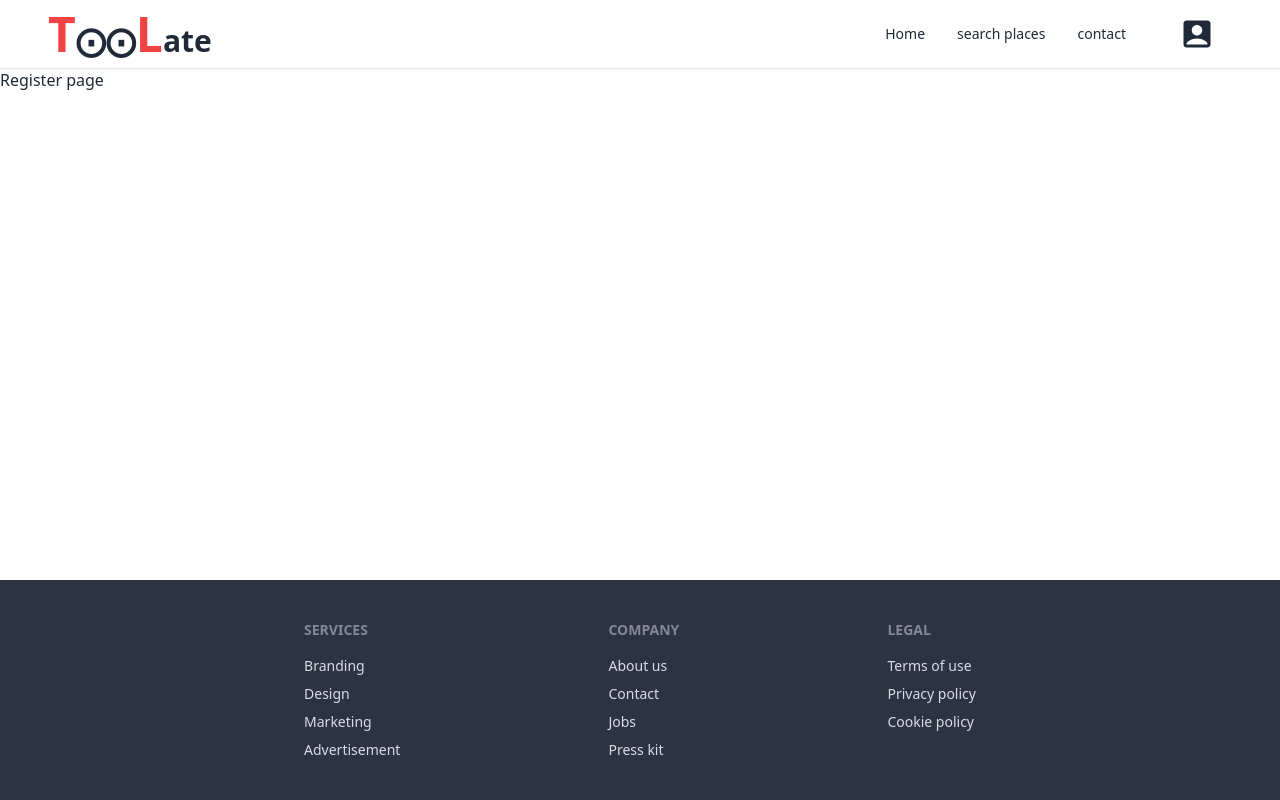
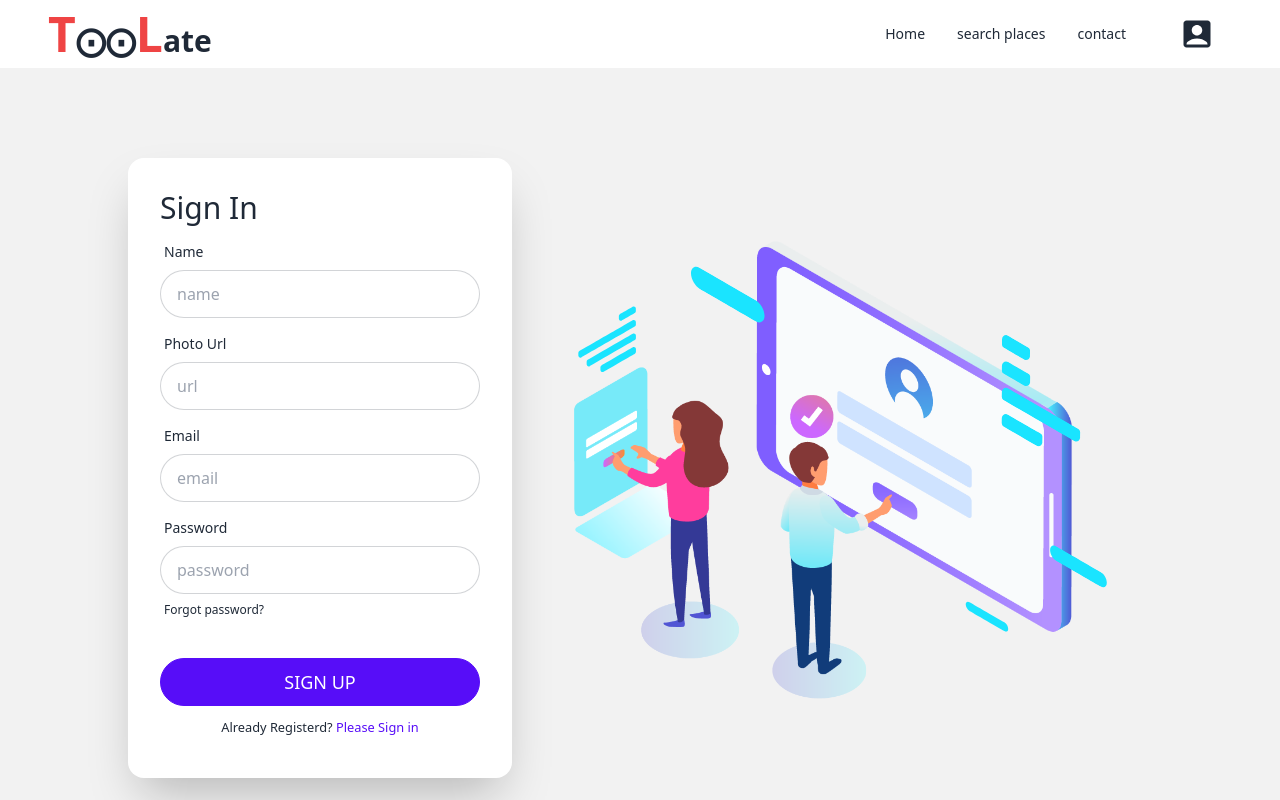
Before and after one commit to ocircleo/moonknight, a React (Vite) app: page /register in a window 1280 px wide. Shown: the top 800 px of the page. Built offline with nearby package versions, Linux system fonts and the light colour scheme; no server answers.

Commit message:
sign up added

```diff
--- a/src/main.jsx
+++ b/src/main.jsx
@@ -5,6 +5,8 @@ import "./index.css";
 import Provider from "./private/provider/Provider.jsx";
 import { RouterProvider } from "react-router-dom";
 import Data_Provider from "./private/provider/Data_Provider.jsx";
+import { ToastContainer } from 'react-toastify';
+import 'react-toastify/dist/ReactToastify.css';
 
 const router = routes;
 ReactDOM.createRoot(document.getElementById("root")).render(
@@ -14,5 +16,6 @@ ReactDOM.createRoot(document.getElementById("root")).render(
         <RouterProvider router={router} />
       </Data_Provider>
     </Provider>
+    <ToastContainer />
   </React.StrictMode>
 );
--- a/src/moderator/Moderator.jsx
+++ b/src/moderator/Moderator.jsx
@@ -2,8 +2,6 @@
 import { BsThreeDotsVertical } from "react-icons/bs";
 import ActiveLink from "../shared/Activelink/ActiveLink";
 import { Outlet } from "react-router-dom";
-import { ToastContainer } from "react-toastify";
-import 'react-toastify/dist/ReactToastify.css';
 
 const Moderator = () => {
     return (
@@ -32,7 +30,6 @@ const Moderator = () => {
                 </ul>
 
             </div>
-            <ToastContainer />
         </div >
     );
 };
--- a/src/pages/register/Register.jsx
+++ b/src/pages/register/Register.jsx
@@ -1,7 +1,104 @@
+import { Link, useLocation, useNavigate } from "react-router-dom";
+import Lottie from "lottie-react";
+import reader from "../../../public/login.json";
+import { useContext, useState } from "react";
+import { Authcontext } from "../../private/provider/Provider";
+import { toast } from "react-toastify";
 
 const Register = () => {
+    const {createEmailusers, updateUser} = useContext(Authcontext);
+    const [error, setError] = useState('')
+
+    const location = useLocation()
+    const navigate = useNavigate()
+
+    const from = location.state?.from?.pathname || '/'
+
+    const handleSignUp = event => {
+        event.preventDefault()
+        const form = event.target;
+        const name = form.name.value;
+        const email = form.email.value;
+        const password = form.password.value;
+        const photo = form.photo.value;
+
+        console.log(name, email, password, photo)
+        if (!/^(?=.*[a-z])(?=.*[A-Z])(?=.*\d)[a-zA-Z\d]{8,}$/.test(password)) {
+            setError('Minimum eight characters, at least one uppercase letter, one lowercase letter and one number')
+            return;
+        }
+
+        if ((name, email, password, photo)) {
+
+            createEmailusers(email, password)
+                .then(result => {
+                    const createdUser = result.user;
+                    updateUser(name, photo).then(() => {
+                        form.reset();
+                    })
+                    .catch(error => { toast.error(error.message); });
+                    toast.success('Successfully Registerd')
+                    navigate(from, { replace: true })
+
+
+                })
+                .catch(error => {
+                    toast.error(error.message)
+                })
+        }
+
+
+    }
     return (
-       <h1>Register page</h1>
+        <div>
+        <div className="hero min-h-screen bg-base-200">
+            <div className="hero-content flex-col lg:flex-row-reverse">
+                <div className="text-center lg:text-left md:w-2/4">
+                    <Lottie animationData={reader} loop={true} />
+                </div>
+                <div className="card md:w-1/2 flex-shrink-0 max-w-sm shadow-2xl bg-base-100">
+                    <form onSubmit={handleSignUp} className="card-body">
+                        <h1 className="text-3xl ">Sign In</h1>
+                        <div className="form-control">
+                            <label className="label">
+                                <span className="label-text">Name</span>
+                            </label>
+                            <input type="text" name='name' placeholder="name" className="input input-bordered rounded-full" required />
+                        </div>
+                        <div className="form-control">
+                            <label className="label">
+                                <span className="label-text">Photo Url</span>
+                            </label>
+                            <input type="text" name='photo' placeholder="url" className="input input-bordered rounded-full" required />
+                        </div>
+                        <div className="form-control">
+                            <label className="label">
+                                <span className="label-text">Email</span>
+                            </label>
+                            <input type="email" name='email' placeholder="email" className="input input-bordered rounded-full" required />
+                        </div>
+                        <div className="form-control">
+                            <label className="label">
+                                <span className="label-text">Password</span>
+                            </label>
+                            <input type="password" name='password' placeholder="password" className="input input-bordered rounded-full" required />
+                            <label className="label">
+                                <a href="#" className="label-text-alt link link-hover">Forgot password?</a>
+                            </label>
+                        </div>
+                        <div className="form-control mt-6">
+                            <input className="btn btn-primary rounded-full text-white font-normal text-lg px-5" type="submit" value="Sign Up" />
+                            <p className='text-red-500'>{error}</p>
+                        </div>
+                        <p className='text-center'><small>Already Registerd? <Link to='/login' className='text-primary' >Please Sign in</Link></small> </p>
+
+                        <div className='text-center'>
+                            </div>
+                    </form>
+                </div>
+            </div>
+        </div>
+    </div>
     );
 };
 
```
